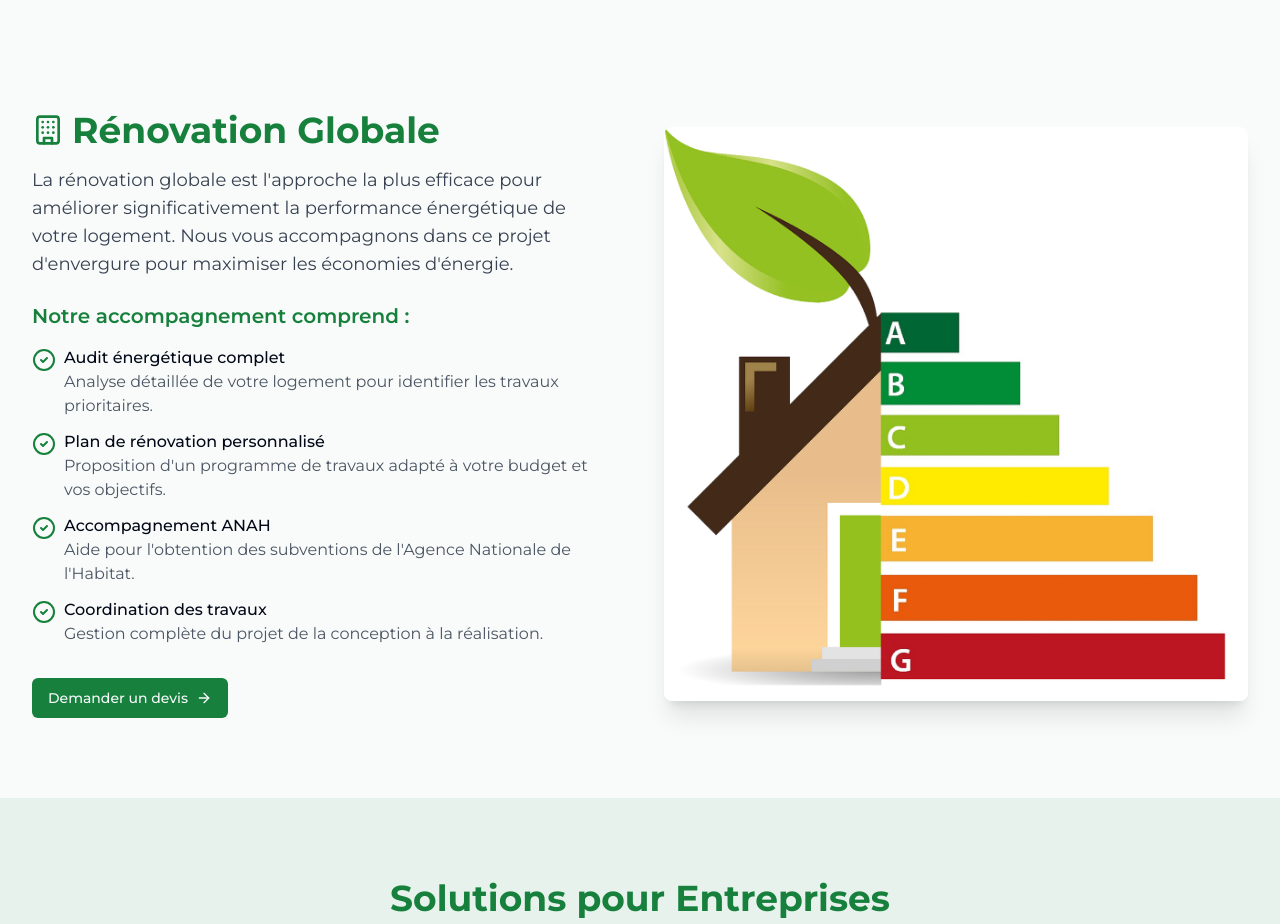
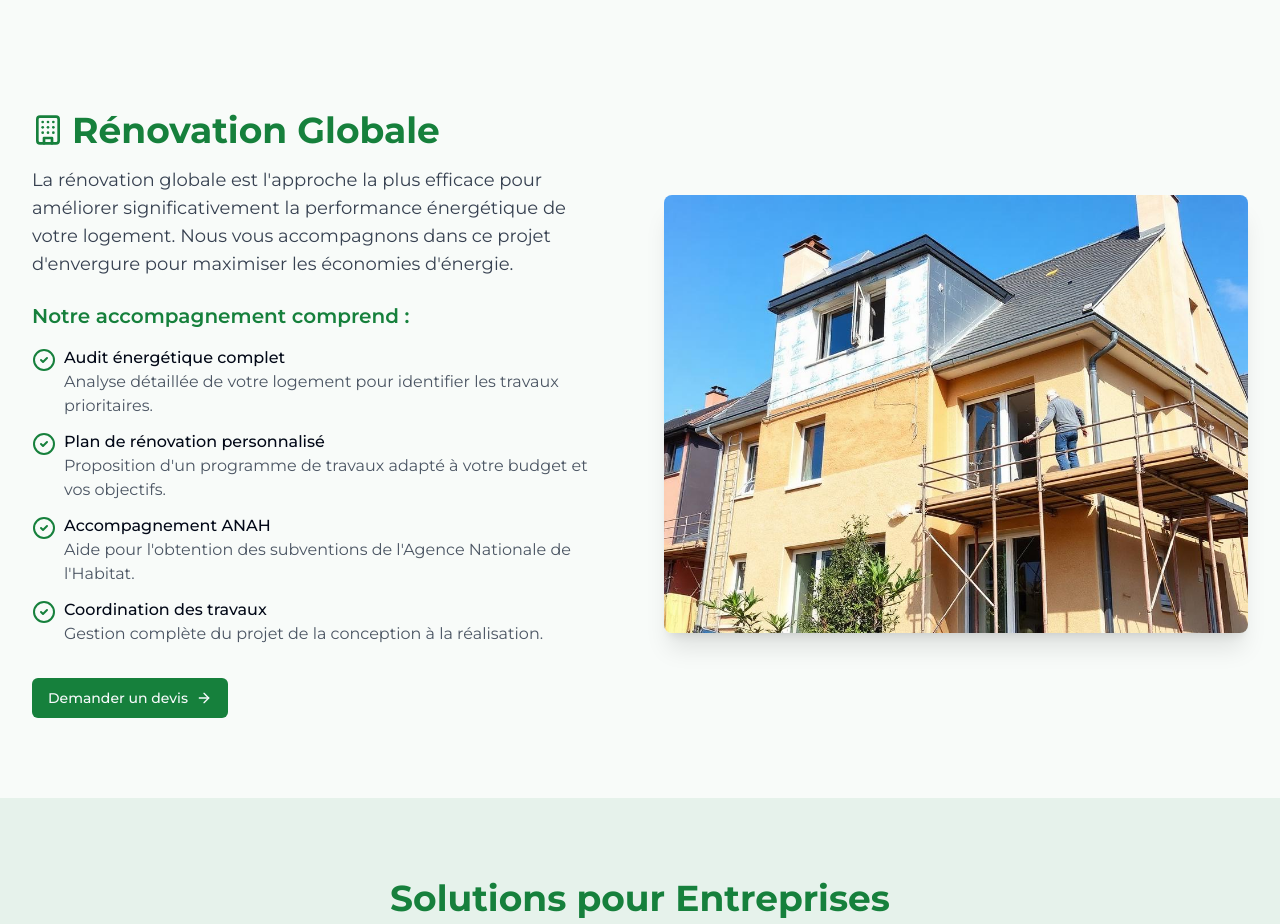
Before and after one commit to raphaelhhh/supremenergies, a React (Vite) app: page /services in a window 1280 px wide. Shown: the part 4780-5704 px from the top of the page. Built offline with nearby package versions, Linux system fonts and the light colour scheme.

Commit message:
Remplaced renovation photo
Co-authored-by: raphaelhhh <168660376+raphaelhhh@users.noreply.github.com>

```diff
--- a/src/pages/Services.tsx
+++ b/src/pages/Services.tsx
@@ -438,7 +438,7 @@ const Services = () => {
             </div>
             <div className="rounded-lg overflow-hidden shadow-xl">
               <img
-                src="/images/energy-label.png"
+                src="/images/renovation-globale.jpg"
                 alt="Rénovation Globale"
                 className="w-full h-full object-cover"
               />
```
